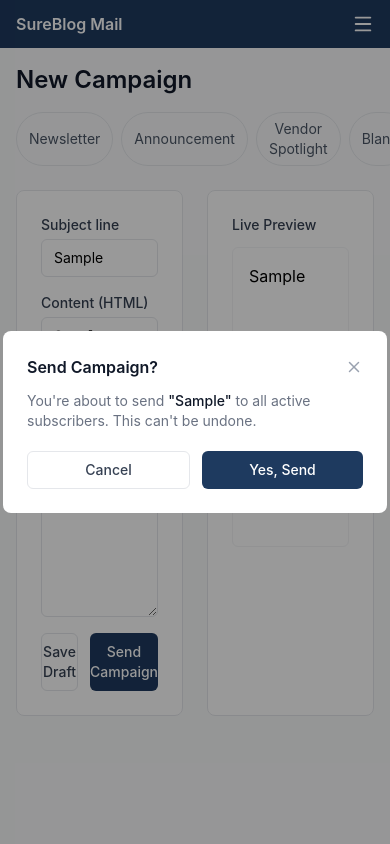
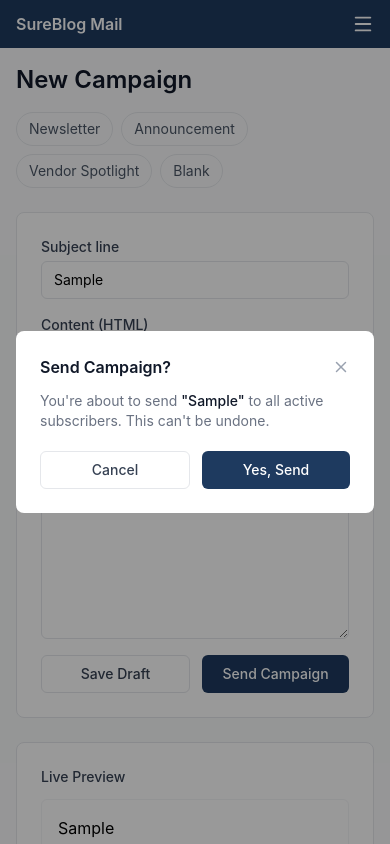
Before and after one commit to Sanctiexchange/sureblog-mail, a React (Vite) app: page /campaigns/new in a window 390 px wide. Both pictures are taken after typing "Sample", "Sample" into the empty fields and a click on the button "Send Campaign". Shown: the top 844 px of the page. Built offline with nearby package versions, Linux system fonts and the light colour scheme.

Commit message:
campaign editor with toast+validation

```diff
--- a/src/pages/CampaignEditor.jsx
+++ b/src/pages/CampaignEditor.jsx
@@ -1,45 +1,29 @@
 import { useState } from "react";
 import { useNavigate } from "react-router-dom";
 import { X } from "lucide-react";
+import { useToast } from "../context/ToastContext";
 
 const templates = [
-  {
-    name: "Newsletter",
-    subject: "This Week in Ideas & Culture",
-    content: "<h1>This Week at SureBlog</h1><p>Here's what's new this week...</p><h2>Featured Story</h2><p>...</p>",
-  },
-  {
-    name: "Announcement",
-    subject: "Big News from SureBlog",
-    content: "<h1>We've got news!</h1><p>We're excited to share...</p>",
-  },
-  {
-    name: "Vendor Spotlight",
-    subject: "Vendor Spotlight: [Vendor Name]",
-    content: "<h1>Meet [Vendor Name]</h1><p>This week we're spotlighting a vendor from our marketplace...</p>",
-  },
+  { name: "Newsletter", subject: "This Week in Ideas & Culture", content: "<h1>This Week at SureBlog</h1><p>Here's what's new this week...</p>" },
+  { name: "Announcement", subject: "Big News from SureBlog", content: "<h1>We've got news!</h1><p>We're excited to share...</p>" },
+  { name: "Vendor Spotlight", subject: "Vendor Spotlight: [Vendor Name]", content: "<h1>Meet [Vendor Name]</h1><p>This week we're spotlighting a vendor...</p>" },
   { name: "Blank", subject: "", content: "" },
 ];
 
 function ConfirmSendDialog({ subject, onClose, onConfirm }) {
   return (
-    <div className="fixed inset-0 bg-black/40 flex items-center justify-center z-50">
+    <div className="fixed inset-0 bg-black/40 flex items-center justify-center z-50 px-4">
       <div className="bg-white rounded-lg p-6 w-full max-w-sm">
         <div className="flex items-center justify-between mb-3">
           <h2 className="font-semibold text-gray-900">Send Campaign?</h2>
           <button onClick={onClose}><X size={18} className="text-gray-400" /></button>
         </div>
         <p className="text-sm text-gray-500 mb-5">
-          You're about to send <span className="font-medium text-gray-900">"{subject || "(no subject)"}"</span> to
-          all active subscribers. This can't be undone.
+          You're about to send <span className="font-medium text-gray-900">"{subject}"</span> to all active subscribers. This can't be undone.
         </p>
         <div className="flex gap-3">
-          <button onClick={onClose} className="flex-1 border border-gray-200 text-gray-700 text-sm font-medium py-2 rounded-md hover:bg-gray-50">
-            Cancel
-          </button>
-          <button onClick={onConfirm} className="flex-1 bg-brand text-white text-sm font-medium py-2 rounded-md hover:bg-brand-light">
-            Yes, Send
-          </button>
+          <button onClick={onClose} className="flex-1 border border-gray-200 text-gray-700 text-sm font-medium py-2 rounded-md hover:bg-gray-50">Cancel</button>
+          <button onClick={onConfirm} className="flex-1 bg-brand text-white text-sm font-medium py-2 rounded-md hover:bg-brand-light">Yes, Send</button>
         </div>
       </div>
     </div>
@@ -50,15 +34,31 @@ export default function CampaignEditor() {
   const [subject, setSubject] = useState("");
   const [content, setContent] = useState("");
   const [showConfirm, setShowConfirm] = useState(false);
+  const [error, setError] = useState("");
   const navigate = useNavigate();
+  const { addToast } = useToast();
 
   function applyTemplate(t) {
     setSubject(t.subject);
     setContent(t.content);
+    setError("");
   }
 
-  function handleSave(status) {
-    console.log({ subject, content, status });
+  function handleSaveDraft() {
+    addToast("Draft saved.");
+    navigate("/campaigns");
+  }
+
+  function handleSendClick() {
+    if (!subject.trim()) return setError("Subject line is required before sending.");
+    if (!content.trim()) return setError("Content can't be empty.");
+    setError("");
+    setShowConfirm(true);
+  }
+
+  function confirmSend() {
+    setShowConfirm(false);
+    addToast("Campaign sent!");
     navigate("/campaigns");
   }
 
@@ -66,7 +66,7 @@ export default function CampaignEditor() {
     <div>
       <h1 className="text-2xl font-semibold text-gray-900 mb-4">New Campaign</h1>
 
-      <div className="flex gap-2 mb-6">
+      <div className="flex flex-wrap gap-2 mb-6">
         {templates.map((t) => (
           <button key={t.name} onClick={() => applyTemplate(t)}
             className="text-sm px-3 py-1.5 border border-gray-200 rounded-full text-gray-600 hover:border-brand hover:text-brand">
@@ -75,27 +75,26 @@ export default function CampaignEditor() {
         ))}
       </div>
 
-      <div className="grid grid-cols-2 gap-6">
+      <div className="grid grid-cols-1 md:grid-cols-2 gap-6">
         <div className="bg-white rounded-lg border border-gray-200 p-6 flex flex-col gap-4">
           <div>
             <label className="text-sm font-medium text-gray-700 block mb-1">Subject line</label>
-            <input value={subject} onChange={(e) => setSubject(e.target.value)}
+            <input value={subject} onChange={(e) => { setSubject(e.target.value); setError(""); }}
               placeholder="This Week in Ideas & Culture"
-              className="w-full border border-gray-200 rounded-md px-3 py-2 text-sm outline-none focus:border-brand" />
+              className={`w-full border rounded-md px-3 py-2 text-sm outline-none focus:border-brand ${error && !subject.trim() ? "border-red-400" : "border-gray-200"}`} />
           </div>
           <div className="flex-1 flex flex-col">
             <label className="text-sm font-medium text-gray-700 block mb-1">Content (HTML)</label>
-            <textarea value={content} onChange={(e) => setContent(e.target.value)}
+            <textarea value={content} onChange={(e) => { setContent(e.target.value); setError(""); }}
               placeholder="<h1>Hello subscribers...</h1>"
-              className="flex-1 min-h-75 border border-gray-200 rounded-md px-3 py-2 text-sm outline-none focus:border-brand font-mono" />
+              className={`flex-1 min-h-75 border rounded-md px-3 py-2 text-sm outline-none focus:border-brand font-mono ${error && !content.trim() ? "border-red-400" : "border-gray-200"}`} />
           </div>
+          {error && <p className="text-xs text-red-600">{error}</p>}
           <div className="flex gap-3">
-            <button onClick={() => handleSave("draft")}
-              className="flex-1 border border-gray-200 text-gray-700 text-sm font-medium py-2 rounded-md hover:bg-gray-50">
+            <button onClick={handleSaveDraft} className="flex-1 border border-gray-200 text-gray-700 text-sm font-medium py-2 rounded-md hover:bg-gray-50">
               Save Draft
             </button>
-            <button onClick={() => setShowConfirm(true)}
-              className="flex-1 bg-brand text-white text-sm font-medium py-2 rounded-md hover:bg-brand-light">
+            <button onClick={handleSendClick} className="flex-1 bg-brand text-white text-sm font-medium py-2 rounded-md hover:bg-brand-light">
               Send Campaign
             </button>
           </div>
@@ -109,9 +108,7 @@ export default function CampaignEditor() {
         </div>
       </div>
 
-      {showConfirm && (
-        <ConfirmSendDialog subject={subject} onClose={() => setShowConfirm(false)} onConfirm={() => { setShowConfirm(false); handleSave("sent"); }} />
-      )}
+      {showConfirm && <ConfirmSendDialog subject={subject} onClose={() => setShowConfirm(false)} onConfirm={confirmSend} />}
     </div>
   );
 }
```
